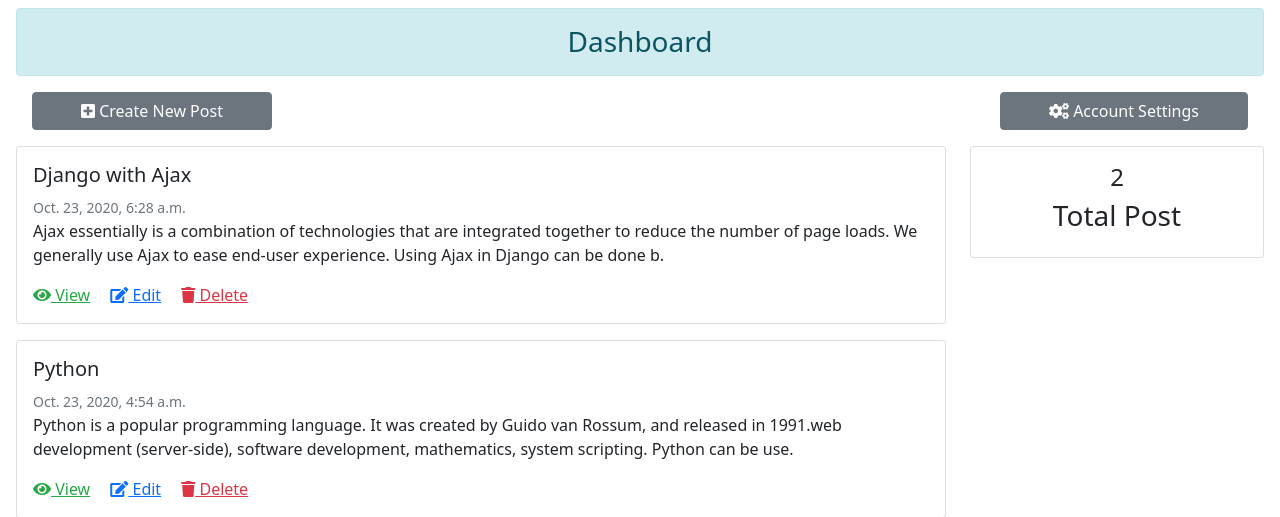
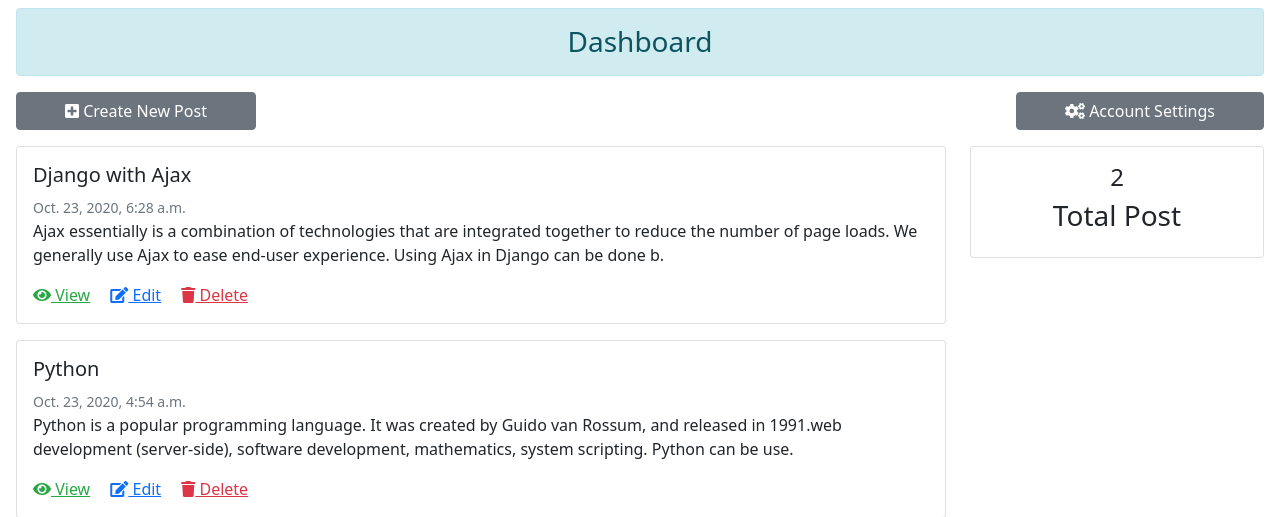
Before and after one commit to ashharmansuri/socialblog, a Django app: page /dashboard in a window 1280 px wide. Shown: the part 62-579 px from the top of the page. Run offline with Django 3.2, Linux system fonts and the light colour scheme; a user stored in the database is signed in; data comes from the database, SQL or seed files in the repository; both versions use the stored data as it was after the commit; some libraries are stand-ins or nearby versions.

Commit message:
some color and padding changes
some color and padding changes

```diff
--- a/crud/templates/crud/dashboard.html
+++ b/crud/templates/crud/dashboard.html
@@ -13,8 +13,8 @@
     <h3 class="alert alert-info text-center w-100">Dashboard</h3>
 
     <div class=" d-flex justify-content-between align-items-center">
-       <a href="{% url 'post-create' %}" class="btn btn-secondary bg-secondary ml-3 mb-3 px-5"> <i class="fas fa-plus-square"></i> Create New Post</a>
-       <a href="{% url 'account-settings' %}" class="btn btn-secondary bg-secondary mr-3 mb-3 px-5"> <i class="fas fa-cogs"></i> Account Settings</a>
+       <a href="{% url 'post-create' %}" class="btn btn-secondary bg-secondary  mb-3 px-5"> <i class="fas fa-plus-square"></i> Create New Post</a>
+       <a href="{% url 'account-settings' %}" class="btn btn-secondary bg-secondary mb-3 px-5"> <i class="fas fa-cogs"></i> Account Settings</a>
     </div>
 
     <div class="row">
--- a/static/css/custom.css
+++ b/static/css/custom.css
@@ -355,7 +355,7 @@ p.description {
   padding: 20px;
 }
 .article-comment h4 {
-  color: gray;
+  color: #0d6efd;
   font-weight: 700;
   margin-bottom: 25px;
   font-size: 22px;
@@ -465,7 +465,7 @@ img {
     display: block;
     border-radius: 30px;
     background: transparent;
-    border: 1px solid rgba(252, 83, 86, 0.6);
+    border: 1px solid #0d6efd;
     border-right: 1px solid transparent;
     -moz-transition: ease all 0.35s;
     -o-transition: ease all 0.35s;
```
Also changed, not shown: db.sqlite3.
